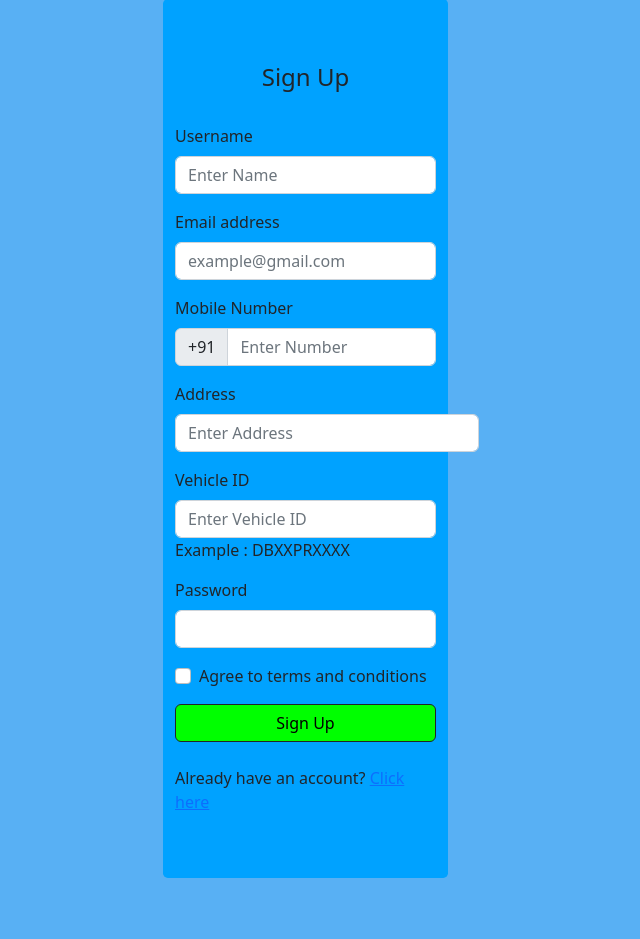
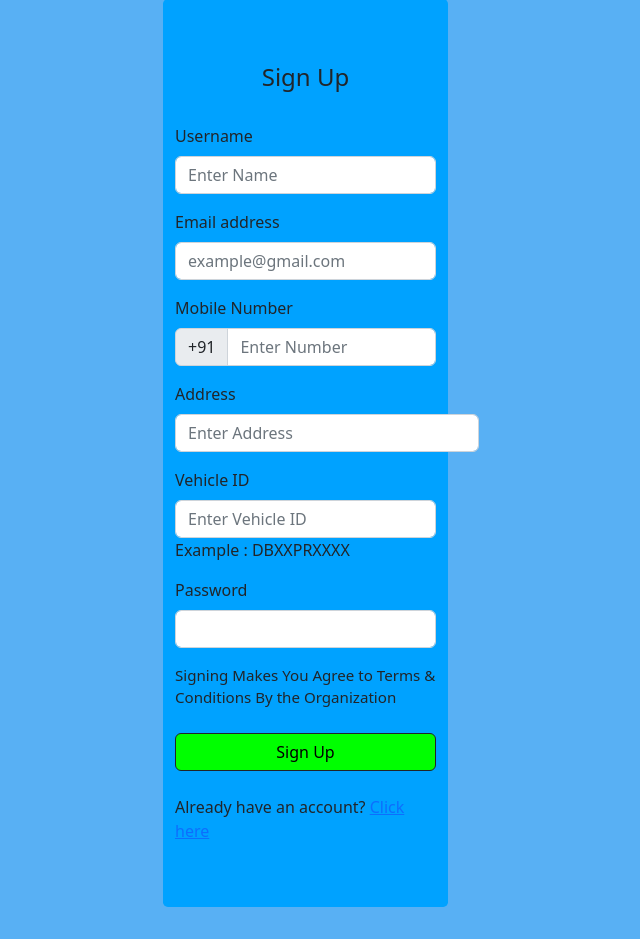
Before and after one commit to rahulmondal779/Automobile-DBs, a Flask app: page /register in a window 1280 px wide. Shown: the part 71-1010 px from the top of the page, without its empty margins (287-927 px from the left). Before the commit the page ends 949 px from the top, so only its background shows below. Run offline with Flask 2, Linux system fonts and the light colour scheme.

Commit message:
Registration Corrected

```diff
--- a/main.py
+++ b/main.py
@@ -64,9 +64,9 @@ def index():
         return "Please Connect to Database"
 
 # Register sample
-# @app.route("/r")
-# def r():
-#     return render_template('r.html')
+@app.route("/r")
+def r():
+    return render_template('r.html')
 
 # Customer can login,
 @app.route("/login", methods=['POST', 'GET'])
@@ -175,7 +175,7 @@ def service():
 def contact():
     return render_template('contact.html')
 
-
+# Test Page
 @app.route('/test')
 def test():
     return render_template('cardstyle.html')
--- a/templates/login.html
+++ b/templates/login.html
@@ -34,15 +34,12 @@ Login
         <div class="mb-3">
           <label for="password" class="text-black form-label">Password</label>
           <input type="password" class="form-control" id="password" name="password" required>
-          <span id="passwordHelpInline" class="form-text text-dark">
-            #
-          </span>
         </div>
         <div class="d-grid gap-2">
           <button style="background-color: rgb(0, 255, 0);" type="submit" class=" btn btn-outline-dark text-black">Login</button>
         </div>
         <br>
-        New to ADMs? <a class="text-primary" href="/register">Create a Account</a>
+        New to ADMs? <a class="text-primary" href="/register">Create Account</a>
       </form>
     </div>
 
--- a/templates/register.html
+++ b/templates/register.html
@@ -55,16 +55,10 @@
                 </div>
 
                 <div class="mb-3">
-                    <div class="form-check">
-                      <input class="form-check-input" type="checkbox" value="" id="invalidCheck" required>
-                      <label class="form-check-label" for="invalidCheck">
-                        Agree to terms and conditions
+                      <label style="font-size: 0.4cm;">
+                        Signing Makes You Agree to Terms & Conditions By the Organization
                       </label>
-                      <div class="invalid-feedback">
-                        You must agree before submitting.
-                      </div>
-                    </div>
-                  </div>
+                </div>
 
                 <div class="d-grid gap-2">
                     <button style="background-color: rgb(0, 255, 0);" type="submit"
```
Also changed, not shown: templates/vehicle_info.html (+15 -52 lines), static/Bg/car-two.gif (added).
